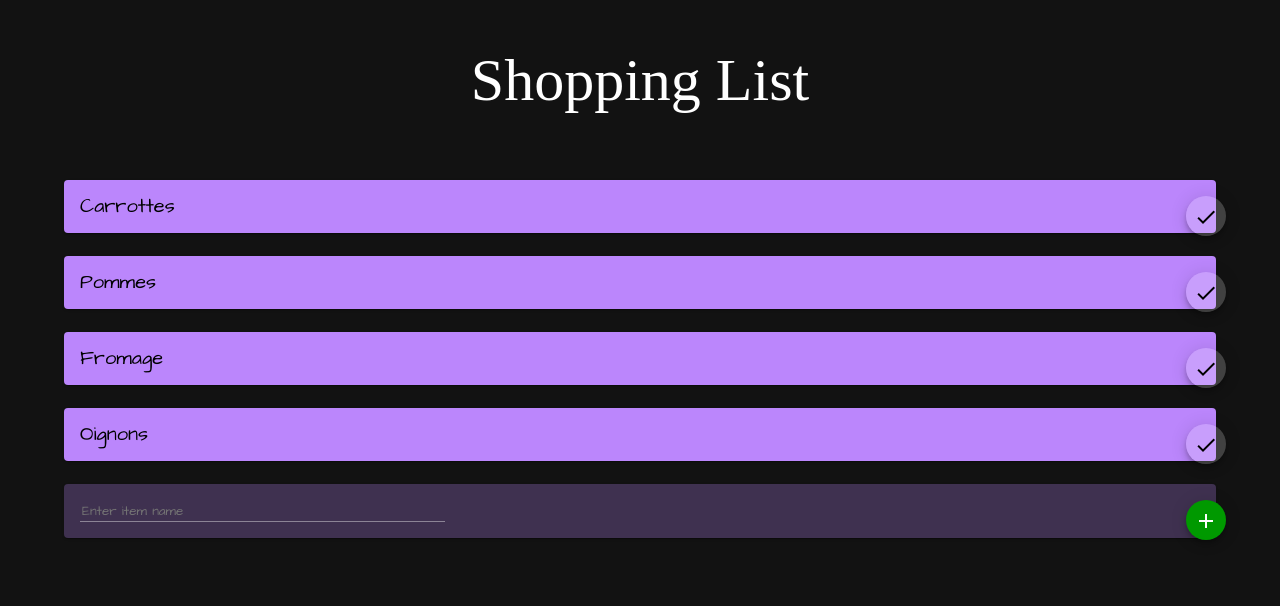
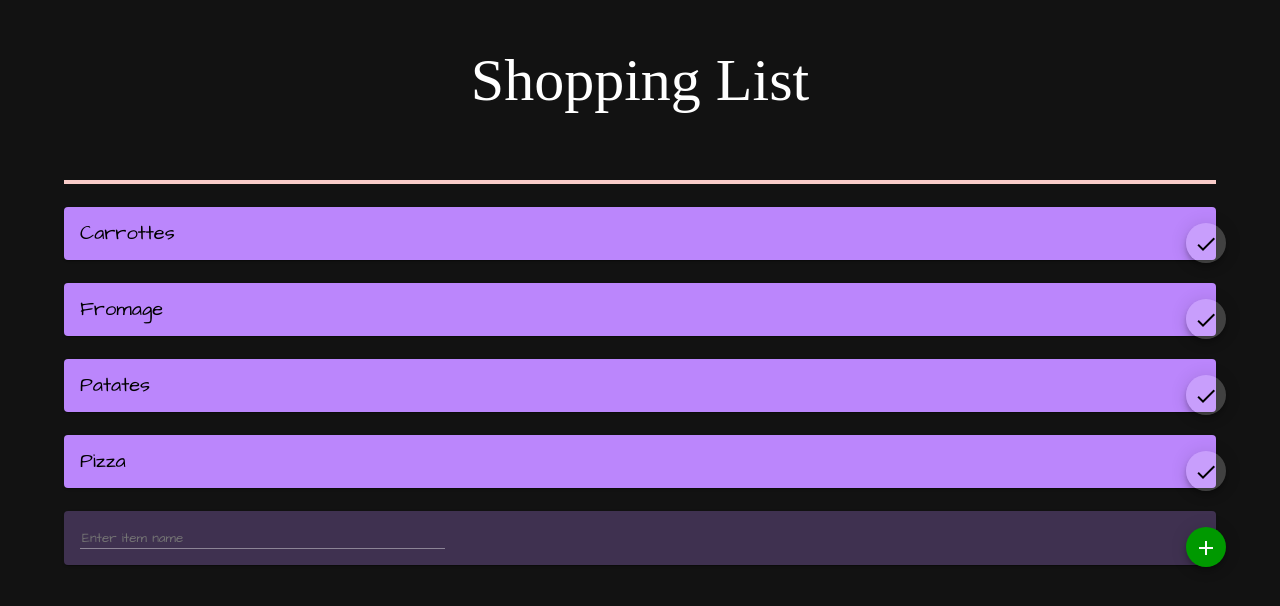
Before and after one commit to nicroy23/A-ShoppingList, an Angular app: page / in a window 1280 px wide. Shown: the top 606 px of the page. Built offline with nearby package versions, Linux system fonts and the light colour scheme; a web font is replaced by a local one.

Commit message:
Added working progress bar.

```diff
--- a/src/app/add-item/add-item.component.html
+++ b/src/app/add-item/add-item.component.html
@@ -6,7 +6,7 @@
       class="add-button"
       type="button"
       aria-label="Done Button"
-      (click)="addItemToList(itemInput.value)"
+      (click)="addItemToList(itemInput.value); itemInput.value='';"
     >
       <mat-icon>add</mat-icon>
     </button>
--- a/src/app/add-item/add-item.component.ts
+++ b/src/app/add-item/add-item.component.ts
@@ -16,7 +16,19 @@ export class AddItemComponent implements OnInit {
   }
 
   addItemToList(name: string): void {
-    this.itemsService.items.push(name);
+    if (name !== '') {
+      this.itemsService.items.push({ id: this.randomId(), name: name, checked: false });
+    }
+  }
+
+  randomId(): string {
+    var result = '';
+    var characters = 'ABCDEFGHIJKLMNOPQRSTUVWXYZabcdefghijklmnopqrstuvwxyz0123456789';
+    var charactersLength = characters.length;
+    for (var i = 0; i < 6; i++) {
+      result += characters.charAt(Math.floor(Math.random() * charactersLength));
+    }
+    return result;
   }
 
 }
--- a/src/app/app.module.ts
+++ b/src/app/app.module.ts
@@ -12,6 +12,7 @@ import { MatIconModule } from '@angular/material/icon';
 import { ListComponent } from './list/list.component';
 import { MatInputModule } from '@angular/material/input';
 import { AddItemComponent } from './add-item/add-item.component';
+import {MatProgressBarModule} from '@angular/material/progress-bar';
 
 @NgModule({
   declarations: [
@@ -29,6 +30,7 @@ import { AddItemComponent } from './add-item/add-item.component';
     MatButtonModule,
     MatIconModule,
     MatInputModule,
+    MatProgressBarModule,
   ],
   providers: [],
   bootstrap: [AppComponent]
--- a/src/app/items.service.ts
+++ b/src/app/items.service.ts
@@ -5,11 +5,46 @@ import { Injectable } from '@angular/core';
 })
 export class ItemsService {
 
-  public items = ["Carrottes", "Pommes", "Fromage", "Oignons"];
+  public items = [{ id: "5G7x4", name: "Carrottes", checked: false }, { id: "29Ijk", name: "Fromage", checked: false }, { id: "a6x4F", name: "Patates", checked: false }, { id: "ip94S", name: "Pizza", checked: false }];
+  public pourcentage: number;
 
   constructor() { }
 
   getAllItems() {
     return this.items;
   }
+
+  updateItemCheck(id: string, check: boolean): void {
+    this.items[this.findIndexById(id)].checked = check;
+    this.getProgress();
+  }
+
+  findIndexById(id: string): number {
+    let index = 0;
+
+    for(let i = 0; i < this.items.length; i++) {
+      if(this.items[i].id === id) {
+        index = i;
+        break;
+      }
+    }
+
+    return index;
+  }
+
+  getNumItemsChecked(): number {
+    let num = 0;
+
+    for(let i = 0; i < this.items.length; i++) {
+      if(this.items[i].checked) {
+        num++;
+      }
+    }
+
+    return num;
+  }
+
+  getProgress(): number {
+    return Math.round(this.getNumItemsChecked() / this.items.length * 100);
+  }
 }
--- a/src/app/list-item/list-item.component.html
+++ b/src/app/list-item/list-item.component.html
@@ -1,7 +1,7 @@
 <mat-card class="item">
-  <span class="item-text" [ngClass]="{'item-checked': done}">{{name}}</span>
+  <span class="item-text" [ngClass]="{'item-checked': item.checked}">{{item.name}}</span>
   <div class="done-button-parent">
-    <button mat-mini-fab class="done-button-unchecked" [ngClass]="{'done-button-checked': done}" type="button" (click)="toggleDone()" aria-label="Done Button">
+    <button mat-mini-fab class="done-button-unchecked" [ngClass]="{'done-button-checked': item.checked}" type="button" (click)="toggleDone()" aria-label="Done Button">
       <mat-icon>done</mat-icon>
     </button>
   </div>
--- a/src/app/list-item/list-item.component.ts
+++ b/src/app/list-item/list-item.component.ts
@@ -1,4 +1,6 @@
-import { Component, OnInit, Input } from '@angular/core';
+import { Component, OnInit, Input, Output, EventEmitter } from '@angular/core';
+
+import { ItemsService } from '../items.service';
 
 @Component({
   selector: 'app-list-item',
@@ -7,16 +9,19 @@ import { Component, OnInit, Input } from '@angular/core';
 })
 export class ListItemComponent implements OnInit {
 
-  public done: boolean = false;
-  @Input() name: string;
+  @Input() item: object;
 
-  constructor() { }
+  @Output() messageEvent = new EventEmitter<number>();
+
+  constructor(private itemsService: ItemsService) { }
 
   ngOnInit(): void {
+
   }
 
   toggleDone(): void {
-    this.done = !this.done;
+    this.itemsService.updateItemCheck(this.item.id, !this.item.checked);
+    this.messageEvent.emit(this.itemsService.getProgress());
   }
 
 }
--- a/src/app/list/list.component.css
+++ b/src/app/list/list.component.css
@@ -25,3 +25,7 @@
 .item-input-field {
     font-size: 20px !important;
 }
+
+.list-progress {
+    margin-bottom: 2%;
+}
--- a/src/app/list/list.component.html
+++ b/src/app/list/list.component.html
@@ -1,17 +1,7 @@
 <div class="list">
+  <mat-progress-bar class="list-progress" mode="determinate" color="warn" value="{{pourcentage}}"></mat-progress-bar>
   <div *ngFor="let item of items">
-    <app-list-item [name]="item"></app-list-item>
+    <app-list-item (messageEvent)="updateProgress($event)" [item]="item"></app-list-item>
   </div>
   <app-add-item></app-add-item>
 </div>
-<!-- <div class="input-new-item" [ngClass]="{'show-input': showInput}">
-    <mat-form-field>
-        <mat-label>New item</mat-label>
-        <input matInput class="item-input-field" placeholder="Ex. Pizza">
-    </mat-form-field>
-</div> -->
-<!-- <div class="add-to-list-btn">
-    <button mat-fab aria-label="Add button." (click)="addPressed()">
-        <mat-icon>add</mat-icon>
-    </button>
-</div> -->
--- a/src/app/list/list.component.ts
+++ b/src/app/list/list.component.ts
@@ -9,8 +9,9 @@ import { ItemsService } from '../items.service';
 })
 export class ListComponent implements OnInit {
 
-  public items: string[];
+  public items: Object[];
   public showInput: boolean;
+  public pourcentage: number;
 
   constructor(private itemsService: ItemsService) { }
 
@@ -22,6 +23,10 @@ export class ListComponent implements OnInit {
     this.items = this.itemsService.getAllItems();
   }
 
+  public updateProgress($event): void {
+    this.pourcentage = $event;
+  }
+
   addPressed():void {
     this.showInput = !this.showInput;
   }
```
Also changed, not shown: src/app/item.ts (added).
